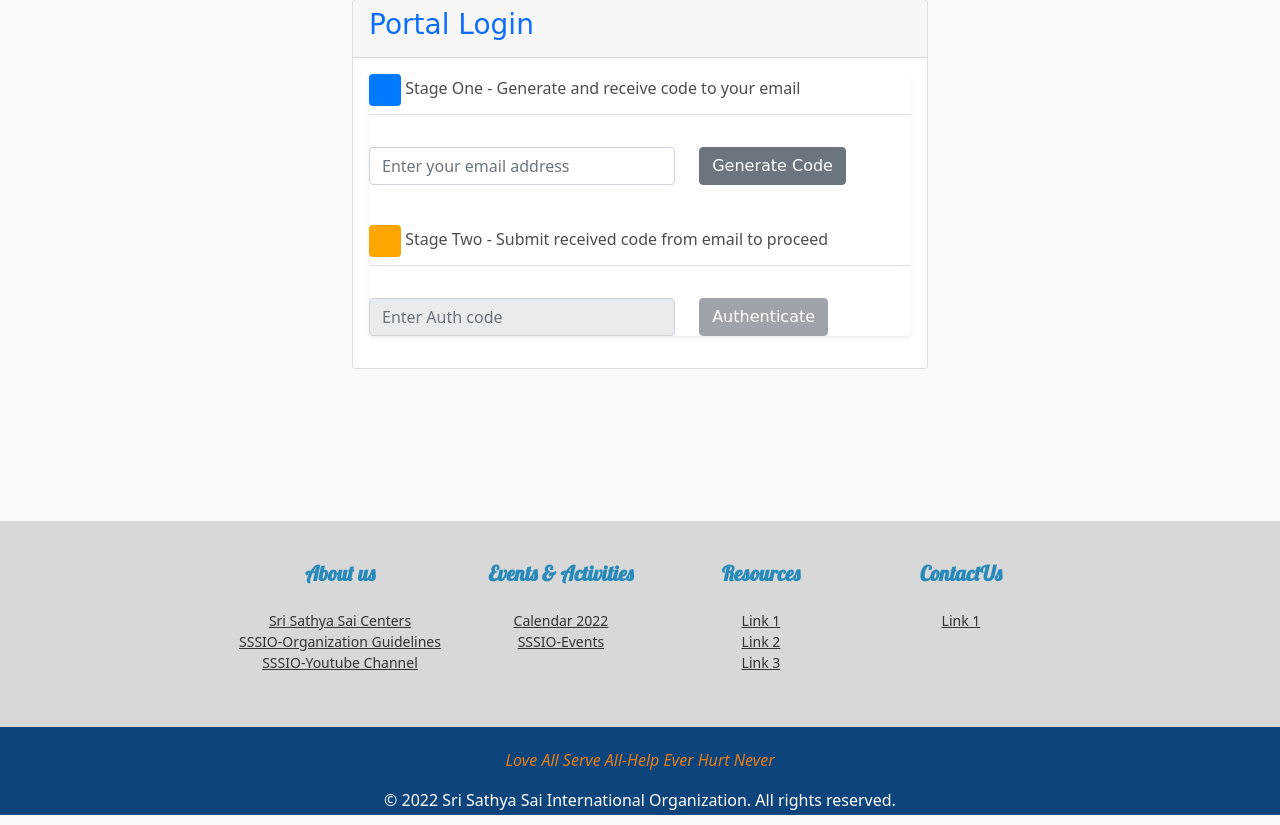
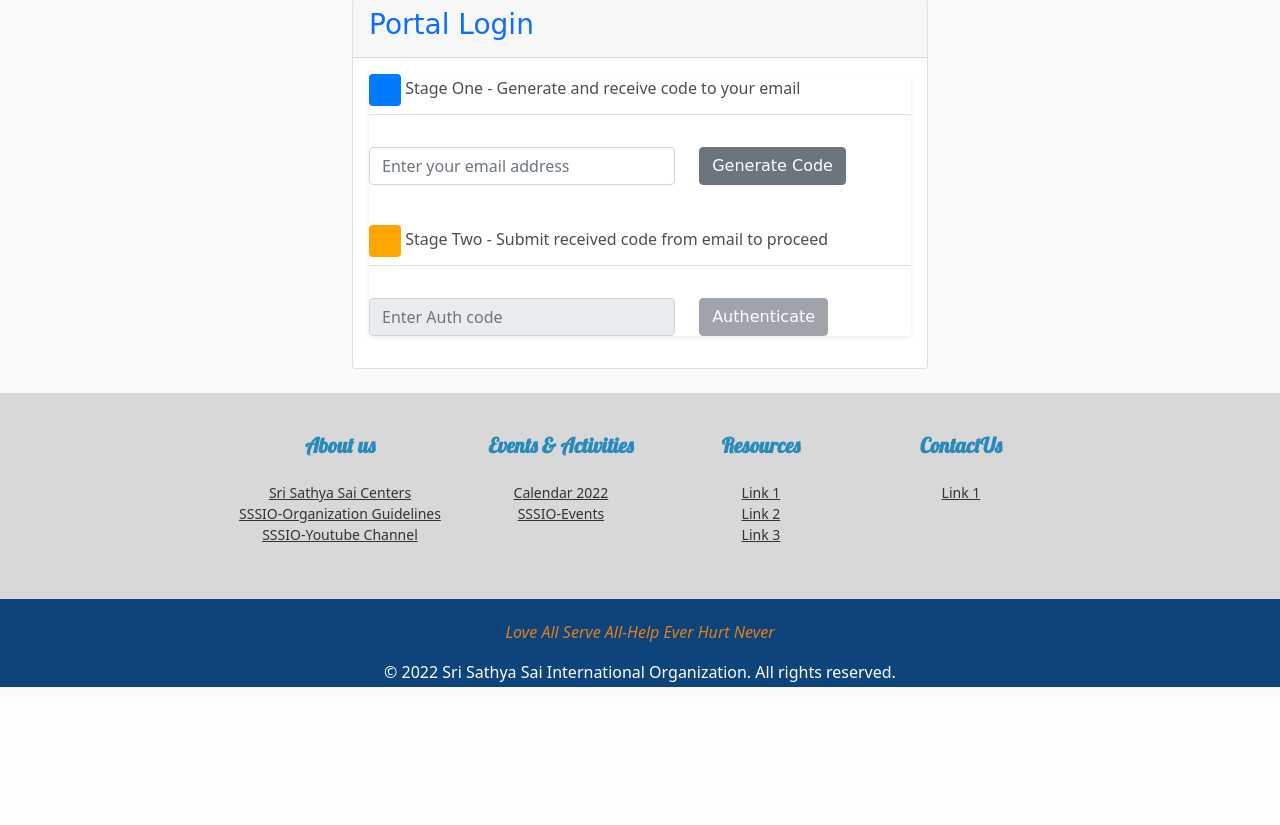
Before and after one commit to thiyaguj19-mt/online-member-directory, a Django app: page / in a window 1280 px wide. Shown: the part 182-1007 px from the top of the page. After the commit the page ends 869 px from the top, so only its background shows below. Run offline with Django 4.2, Linux system fonts and the light colour scheme; some libraries are stand-ins or nearby versions; some web fonts are replaced.

Commit message:
removed container and extra empty div

```diff
--- a/website/templates/footer.html
+++ b/website/templates/footer.html
@@ -1,7 +1,3 @@
-<div class="empty">
-
-</div>
-<div class="container"></div>
 <footer>
   <!-- Footer Section -->
   <section class="ftr-main text-center">
```
